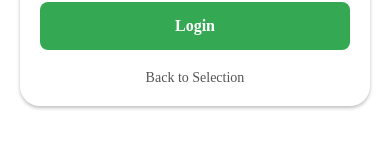
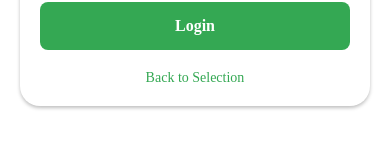
Before and after one commit to Pamod1478/VateLanka-Service-App, a React Native app: screen /DriverLogin in a window 390 px wide. Shown: the part 453-602 px from the top of the page. Built offline with nearby package versions, Linux system fonts and the light colour scheme.

Commit message:
fix: updated back button text color in login screens

```diff
--- a/components/Screens/DriverLoginScreen.js
+++ b/components/Screens/DriverLoginScreen.js
@@ -211,7 +211,7 @@ const styles = StyleSheet.create({
     alignItems: "center",
   },
   backButtonText: {
-    color: COLORS.textGray,
+    color: COLORS.primary,
     fontSize: 14,
   },
 });
--- a/components/Screens/SupervisorLoginScreen.js
+++ b/components/Screens/SupervisorLoginScreen.js
@@ -211,7 +211,7 @@ const styles = StyleSheet.create({
     alignItems: "center",
   },
   backButtonText: {
-    color: COLORS.textGray,
+    color: COLORS.primary,
     fontSize: 14,
   }
 });
```
